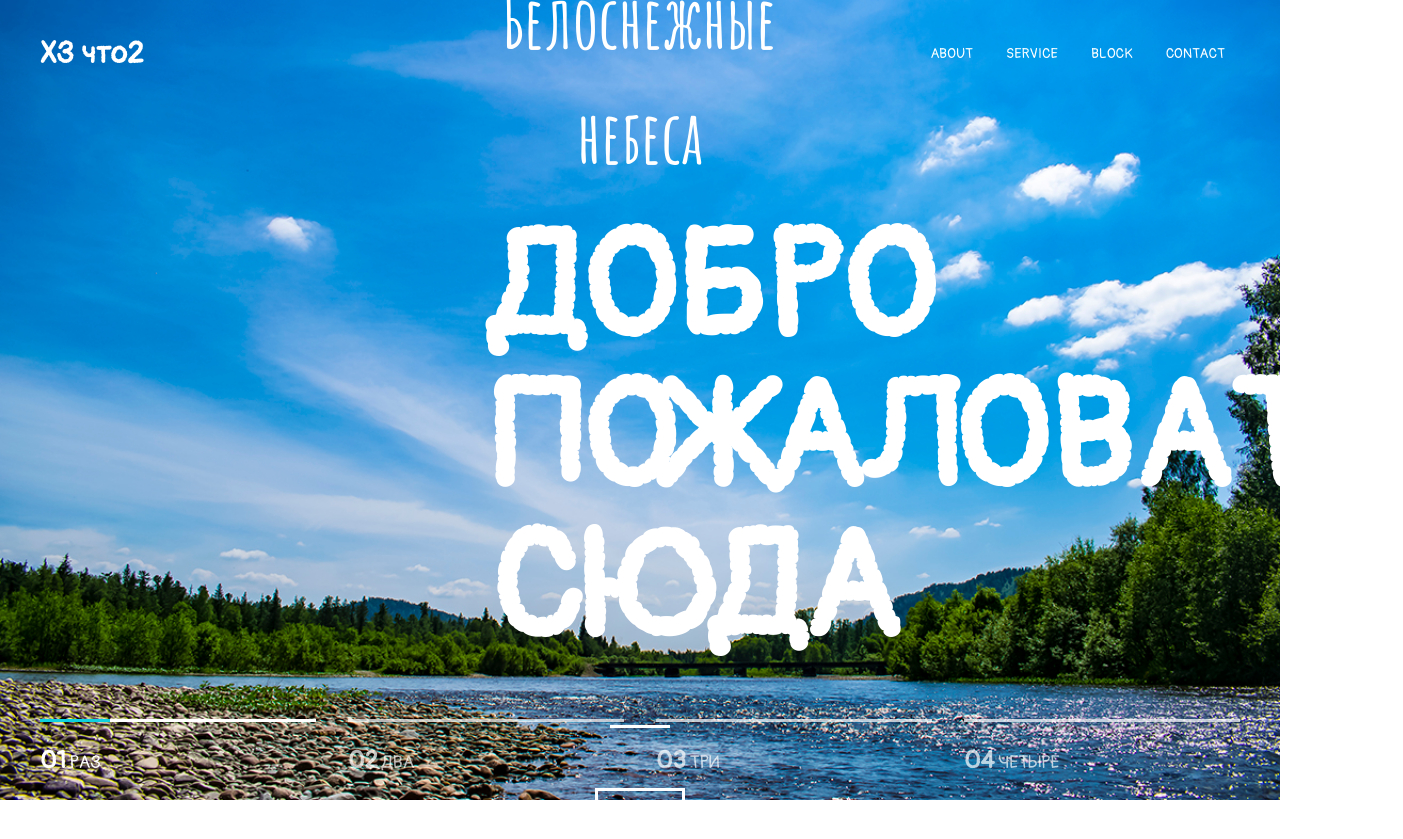
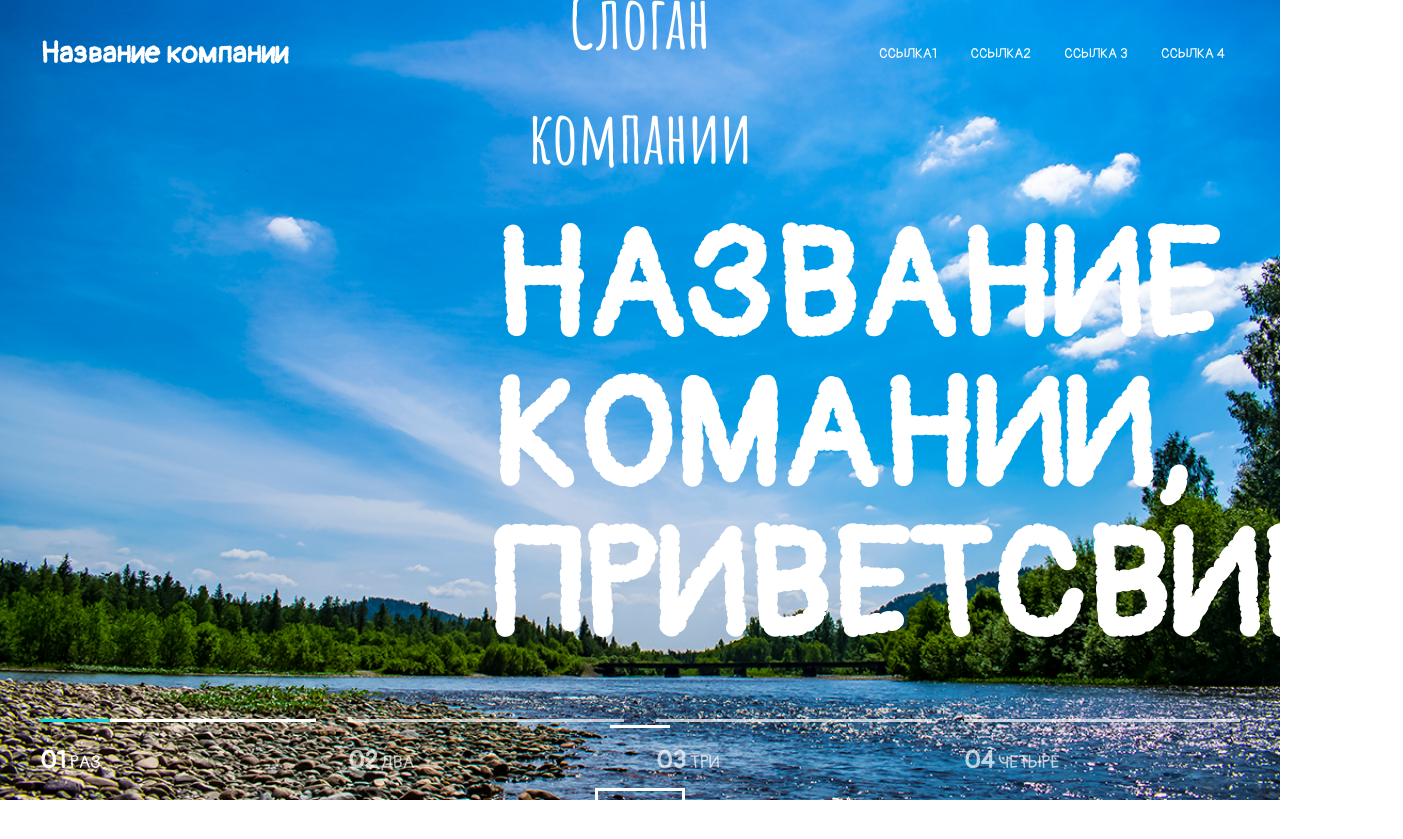
Before and after one commit to xilzik/publictest, a plain HTML site: page publictest/index.html in a window 1280 px wide. Shown: the top 839 px of the page, 1403 px wide, since content can reach past the window. Drawn offline with nearby package versions, Linux system fonts and the light colour scheme; files whose address does not match are found by name.

Commit message:
Little edit text

```diff
--- a/publictest/index.html
+++ b/publictest/index.html
@@ -8,20 +8,20 @@
     <link href="https://fonts.googleapis.com/css2?family=Amatic+SC:wght@400;700&family=Pangolin&display=swap"
         rel="stylesheet" />
         <link rel="stylesheet" type="text/css" href="https://cdn.jsdelivr.net/npm/slick-carousel@1.8.1/slick/slick.css"/>
-    <title>Главная</title>
+    <title>Название камании</title>
 </head>
 
 <body>
 <header class="header" id="header">
     <div class="container">
         <div class="header__inner">
-            <div class="header__logo" data-scroll="#intro">ХЗ что2</div>
+            <div class="header__logo" data-scroll="#intro">Название компании</div>
 
             <nav class="nav" id="nav">
-                <a class="nav__link" href="#" data-scroll="#about">About</a>
-                <a class="nav__link" href="#" data-scroll="#service">Service</a>
-                <a class="nav__link" href="#"data-scroll="#blog">Block</a>
-                <a class="nav__link" href="#"data-scroll="#contact">contact</a>
+                <a class="nav__link" href="#" data-scroll="#about">Ссылка1</a>
+                <a class="nav__link" href="#" data-scroll="#service">Ссылка2</a>
+                <a class="nav__link" href="#"data-scroll="#blog">Ссылка 3</a>
+                <a class="nav__link" href="#"data-scroll="#contact">Ссылка 4</a>
             </nav>
             <button class="nav-toggle" id="nav_toggle" type="button">
                 <span class="nav-toggle__item">Menu</span>
@@ -33,8 +33,8 @@
 <div class="intro" id="intro">
     <div class="container">
         <div class="intro__inner">
-            <h2 class="intro__suptitle">Белоснежные небеса</h2>
-            <h1 class="intro__title">Добро пожаловать сюда</h1>
+            <h2 class="intro__suptitle">Слоган компании</h2>
+            <h1 class="intro__title">Название комании, приветсвие</h1>
             <a class="btn" href="#">Кук-кук</a>
         </div>
     </div>
```
